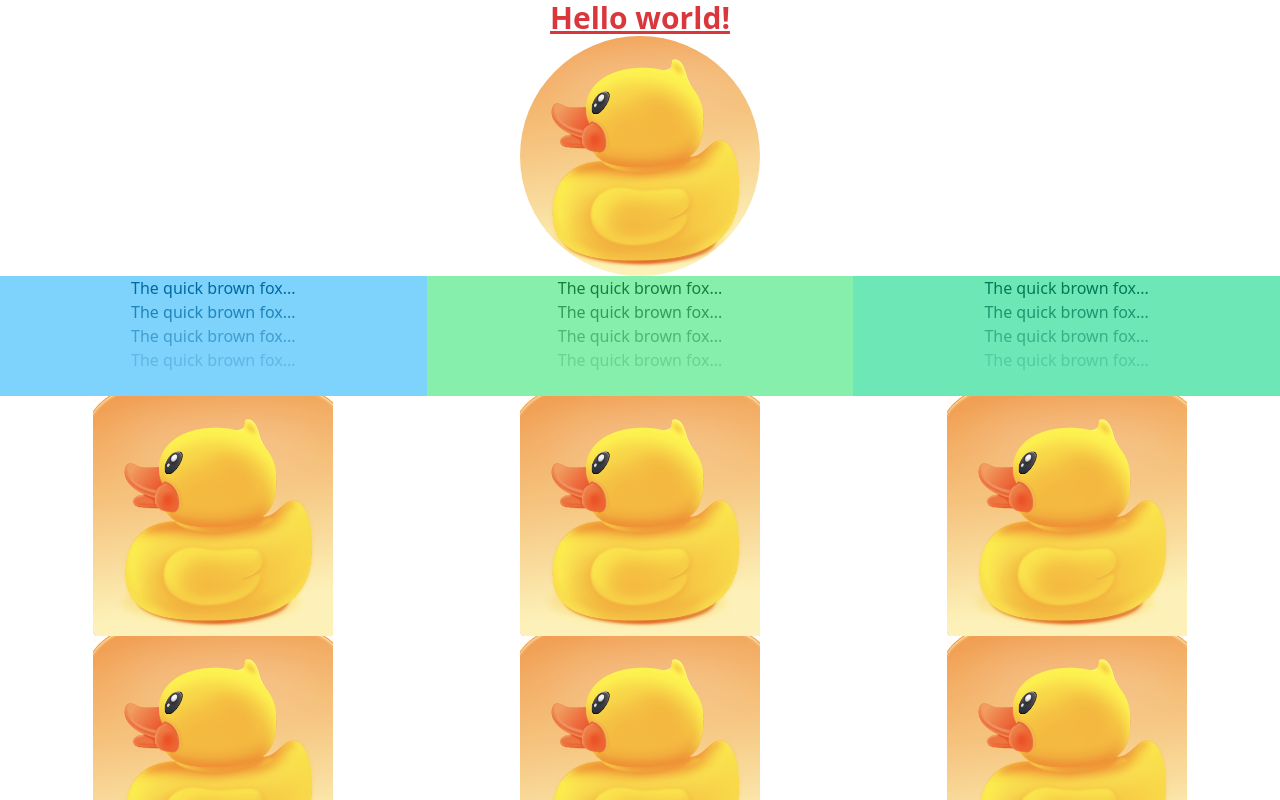
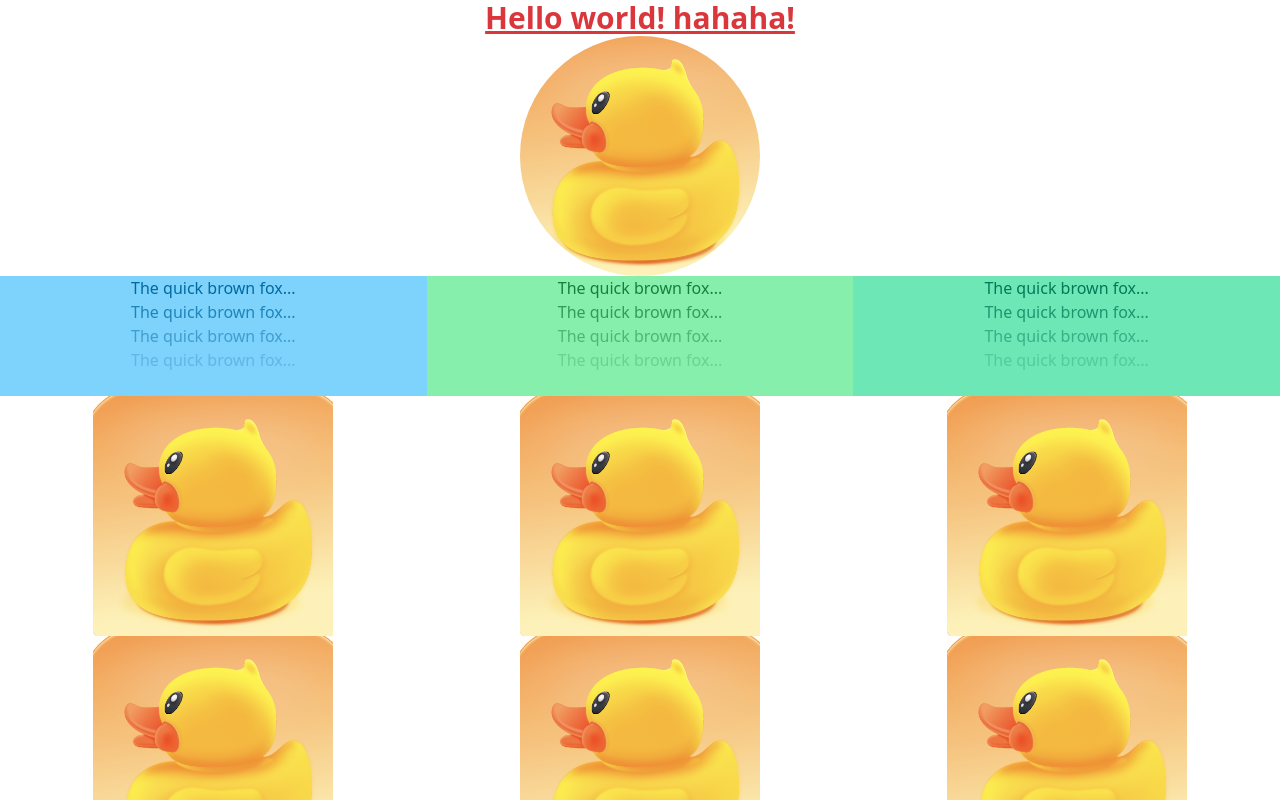
Before and after one commit to kaowjubss/webdev, a website: page index.html in a window 1280 px wide. Shown: the top 800 px of the page. Drawn offline with nearby package versions, Linux system fonts and the light colour scheme.

Commit message:
add index.html

```diff
--- a/index.html
+++ b/index.html
@@ -20,7 +20,7 @@
     <div class="flex flex-col">
       <div class="flex flex-row justify-center">
         <h1 class="text-3xl font-bold underline text-clifford">
-          Hello world!
+          Hello world! hahaha!
         </h1>
       </div>
       <div class="flex flex-row justify-center">
```
